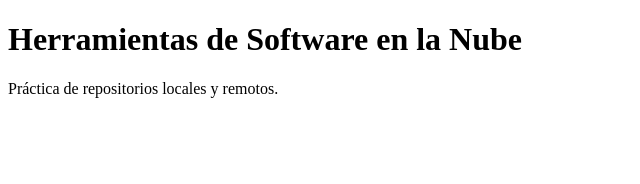
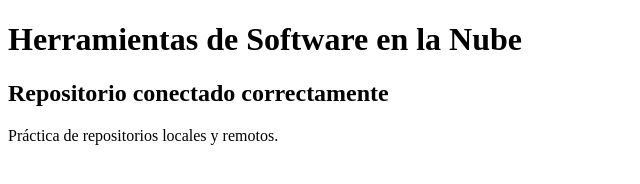
Before and after one commit to tinoor22-netizen/practica-cng2403, a plain HTML site: page index.html in a window 1280 px wide. Shown: the whole page, without its empty margins (0-640 px from the left). Drawn offline with Linux system fonts and the light colour scheme.

Commit message:
Agrega mensaje de repositorio conectado

```diff
--- a/index.html
+++ b/index.html
@@ -7,7 +7,7 @@
 <body>
 
     <h1>Herramientas de Software en la Nube</h1>
-
+    <h2>Repositorio conectado correctamente</h2>
     <p>Práctica de repositorios locales y remotos.</p>
 
 </body>
```
